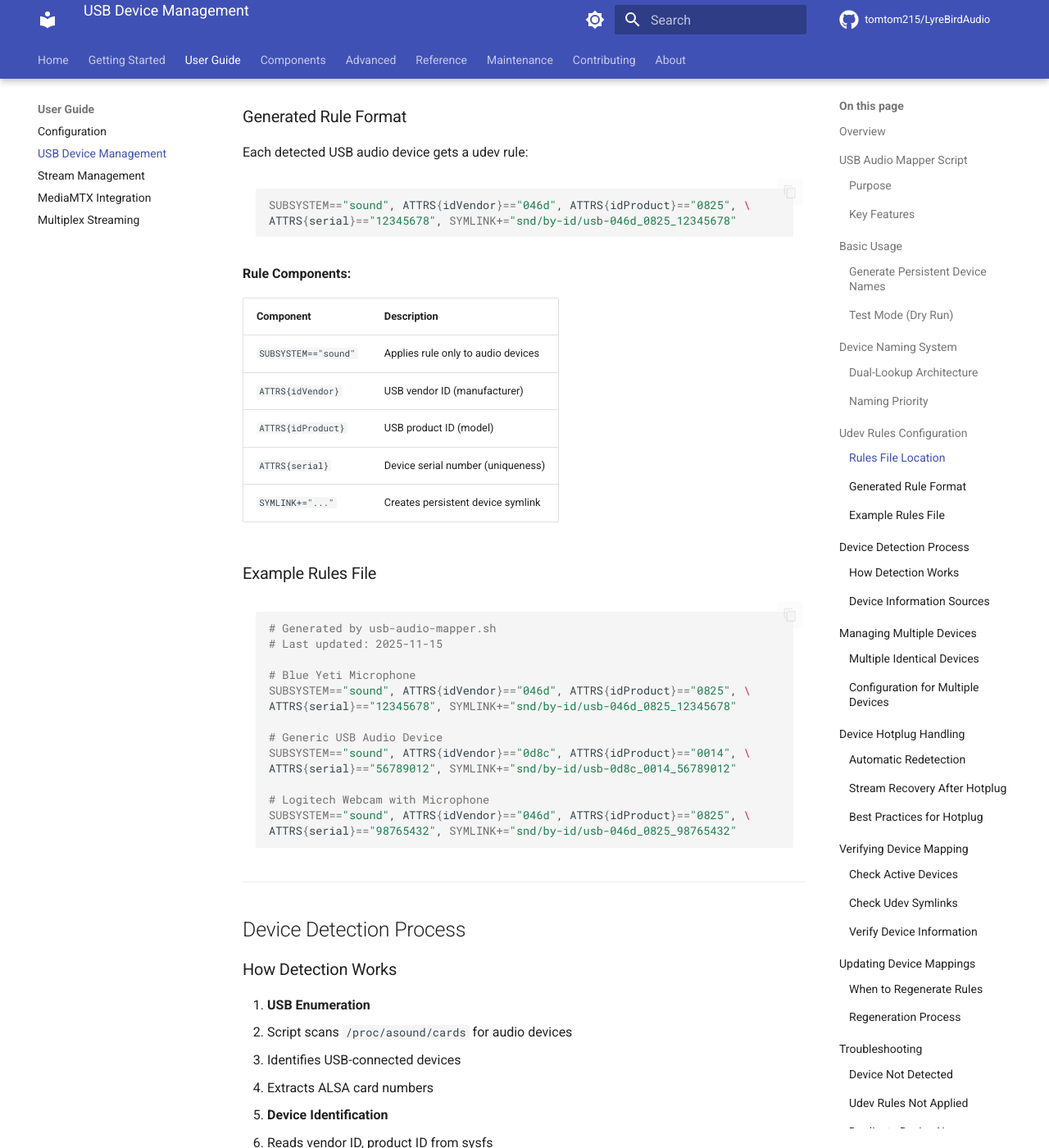
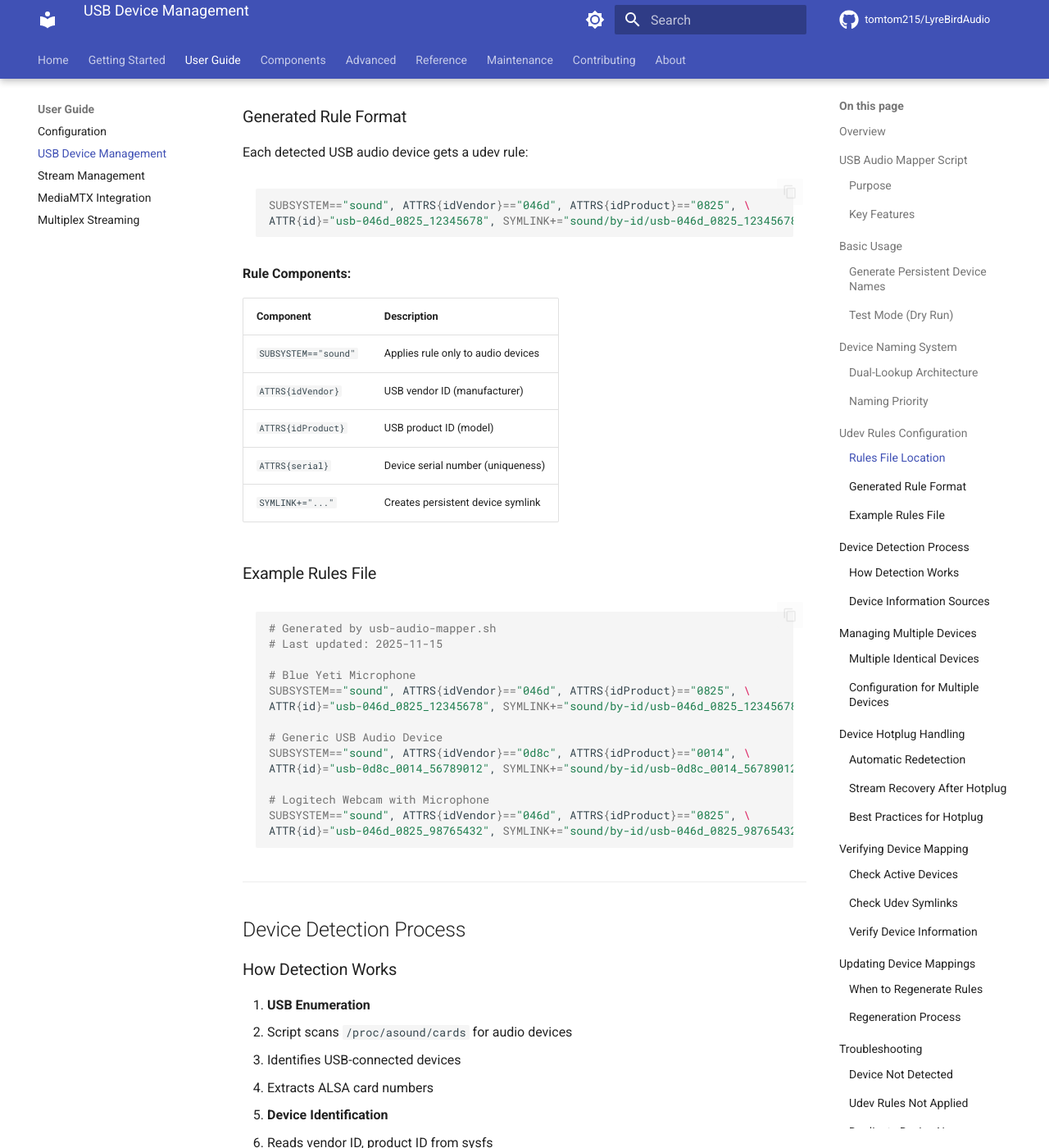
Before and after one commit to tomtom215/LyreBird-Docs, an MkDocs documentation site: the page built from docs/user-guide/usb-device-management.md, in a window 1280 px wide and 1400 px high, scrolled down 3683 px. Shown: the whole window at 82% size. Built offline with MkDocs 1.6.1 and Material for MkDocs 9.7.7, drawn with Linux system fonts in a browser that asks for light colours; comment, search, counter and statistics services are not loaded; some of the changed text lies outside the part shown.

Commit message:
Fix all udev SYMLINK paths and add ATTR{id} directives
CRITICAL CORRECTIONS:
- Replace all `SYMLINK+="snd/...` with `SYMLINK+="sound/by-id/...`
- Add required `ATTR{id}="<name>"` directive before all SYMLINK rules
- Fixes align documentation with actual usb-audio-mapper.sh implementation

FILES CORRECTED:
- docs/advanced/architecture.md (line 97)
- docs/advanced/troubleshooting.md (lines 206-207)
- docs/reference/configuration-files.md (lines 418, 444-446)
- docs/user-guide/usb-device-management.md (lines 147, 168-176, 444, 537, 541)
- docs/components/usb-audio-mapper.md (lines 636, 640)

SOURCE VERIFICATION:
- usb-audio-mapper.sh line 609 creates: SYMLINK+="sound/by-id/$friendly_name"
- All udev examples now match actual script behavior

IMPACT: HIGH
- Users can now create working udev rules directly from documentation
- Symlinks will appear in /dev/sound/by-id/ as expected
- Device names will work with MediaMTX stream configuration

Verified against: LyreBirdAudio v1.2.1 (usb-audio-mapper.sh)

````diff
--- a/docs/user-guide/usb-device-management.md
+++ b/docs/user-guide/usb-device-management.md
@@ -144,7 +144,7 @@ Each detected USB audio device gets a udev rule:
 
 ```bash
 SUBSYSTEM=="sound", ATTRS{idVendor}=="046d", ATTRS{idProduct}=="0825", \
-ATTRS{serial}=="12345678", SYMLINK+="snd/by-id/usb-046d_0825_12345678"
+ATTR{id}="usb-046d_0825_12345678", SYMLINK+="sound/by-id/usb-046d_0825_12345678"
 ```
 
 **Rule Components:**
@@ -165,15 +165,15 @@ ATTRS{serial}=="12345678", SYMLINK+="snd/by-id/usb-046d_0825_12345678"
 
 # Blue Yeti Microphone
 SUBSYSTEM=="sound", ATTRS{idVendor}=="046d", ATTRS{idProduct}=="0825", \
-ATTRS{serial}=="12345678", SYMLINK+="snd/by-id/usb-046d_0825_12345678"
+ATTR{id}="usb-046d_0825_12345678", SYMLINK+="sound/by-id/usb-046d_0825_12345678"
 
 # Generic USB Audio Device
 SUBSYSTEM=="sound", ATTRS{idVendor}=="0d8c", ATTRS{idProduct}=="0014", \
-ATTRS{serial}=="56789012", SYMLINK+="snd/by-id/usb-0d8c_0014_56789012"
+ATTR{id}="usb-0d8c_0014_56789012", SYMLINK+="sound/by-id/usb-0d8c_0014_56789012"
 
 # Logitech Webcam with Microphone
 SUBSYSTEM=="sound", ATTRS{idVendor}=="046d", ATTRS{idProduct}=="0825", \
-ATTRS{serial}=="98765432", SYMLINK+="snd/by-id/usb-046d_0825_98765432"
+ATTR{id}="usb-046d_0825_98765432", SYMLINK+="sound/by-id/usb-046d_0825_98765432"
 ```
 
 ---
@@ -441,7 +441,7 @@ Manually create port-specific rules:
 ```bash
 # Add to 99-usb-soundcards.rules
 # Device on specific USB port
-SUBSYSTEM=="sound", KERNELS=="1-1.2", SYMLINK+="snd/by-id/usb-port-1-1-2"
+SUBSYSTEM=="sound", KERNELS=="1-1.2", ATTR{id}="usb-port-1-1-2", SYMLINK+="sound/by-id/usb-port-1-1-2"
 ```
 
 ### Permission Issues
@@ -534,11 +534,11 @@ MODE="0666", GROUP="audio"
 
 # Create multiple symlinks for same device
 SUBSYSTEM=="sound", ATTRS{idVendor}=="046d", ATTRS{idProduct}=="0825", \
-SYMLINK+="snd/by-id/blue-yeti", SYMLINK+="snd/by-id/primary-mic"
+ATTR{id}="blue-yeti", SYMLINK+="sound/by-id/blue-yeti", SYMLINK+="sound/by-id/primary-mic"
 
 # Port-specific naming
 SUBSYSTEM=="sound", KERNELS=="1-1.2", \
-SYMLINK+="snd/by-id/front-panel-mic"
+ATTR{id}="front-panel-mic", SYMLINK+="sound/by-id/front-panel-mic"
 ```
 
 After editing, reload rules:
````
Also changed, not shown: docs/advanced/architecture.md (+1 -1 lines), docs/advanced/troubleshooting.md (+2 -2 lines), docs/components/usb-audio-mapper.md (+2 -2 lines), docs/reference/configuration-files.md (+4 -2 lines).
